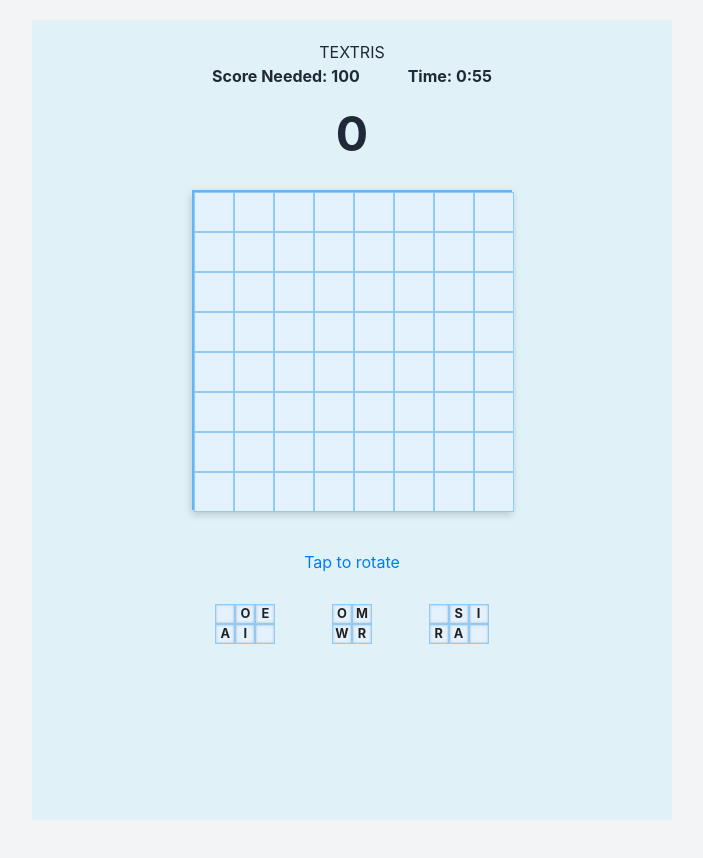
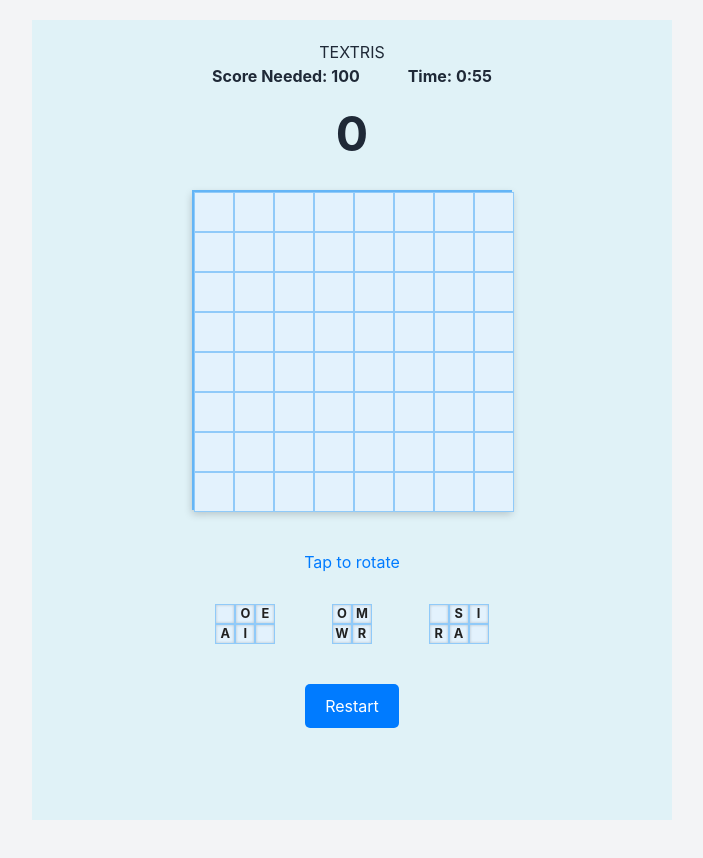
Before and after one commit to ladyofthelogs/textris-game, a Next.js app: page / in a window 1280 px wide. Shown: the top 858 px of the page, without its empty margins (288-991 px from the left). Built offline with nearby package versions, Linux system fonts and the light colour scheme.

Commit message:
Increase timer add restart

```diff
--- a/app/globals.css
+++ b/app/globals.css
@@ -201,3 +201,19 @@ body {
   filter: brightness(0.5); /* Dims the content */
   pointer-events: none; /* Disables interaction with dimmed elements */
 }
+
+.restart-button {
+  padding: 10px 20px;
+  font-size: 1em;
+  cursor: pointer;
+  background-color: #007bff;
+  color: white;
+  border: none;
+  border-radius: 5px;
+  transition: background-color 0.3s ease;
+  margin-top: 20px; /* Add margin to match spacing */
+}
+
+.restart-button:hover {
+  background-color: #0056b3;
+}
--- a/components/Game.js
+++ b/components/Game.js
@@ -53,6 +53,25 @@ const Game = () => {
   const [gameStatus, setGameStatus] = useState(''); // 'win', 'lose', ''
   const [clearingCells, setClearingCells] = useState([]); // Stores coordinates of cells being cleared
 
+  const handleRestartGame = useCallback(() => {
+    setScore(0);
+    setTimeLeft(120); // Reset to 2 minutes
+    setGrid(Array(8).fill(null).map(() => Array(8).fill(null)));
+    const initialShapes = [];
+    for (let i = 0; i < 3; i++) {
+      initialShapes.push(generateRandomShape());
+    }
+    setUpcomingShapes(initialShapes);
+    setDraggedShape(null);
+    setDraggedShapeIndex(null);
+    setDraggedShapeClickedRow(null);
+    setDraggedShapeClickedCol(null);
+    setGhostShape(null);
+    setGameOver(false);
+    setGameStatus('');
+    setClearingCells([]);
+  }, []);
+
   useEffect(() => {
     // Initialize upcoming shapes only once on component mount
     if (upcomingShapes.length === 0) {
@@ -62,7 +81,7 @@ const Game = () => {
       }
       setUpcomingShapes(initialShapes);
     }
-  }, []); // Empty dependency array ensures this runs only once
+  }, [upcomingShapes.length]); // Add upcomingShapes.length to dependency array
 
   useEffect(() => {
     if (gameOver) return;
@@ -559,6 +578,7 @@ const Game = () => {
           ))}
         </div>
       </div>
+      <button onClick={handleRestartGame} className="restart-button">Restart</button>
     </div>
   );
 };
```
